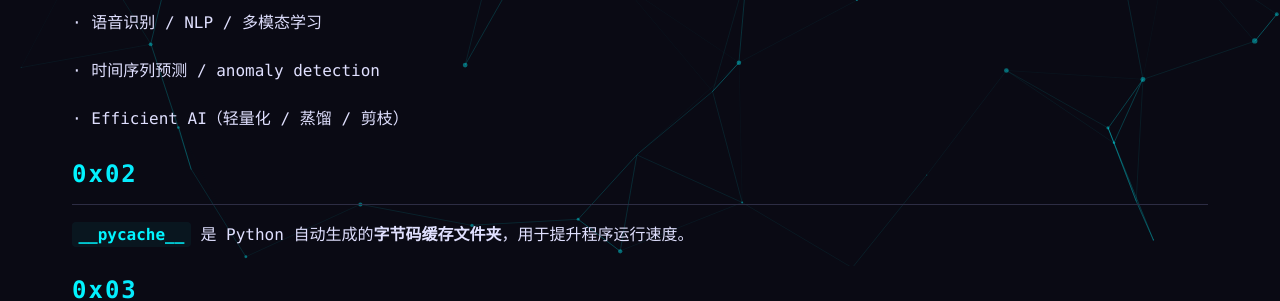
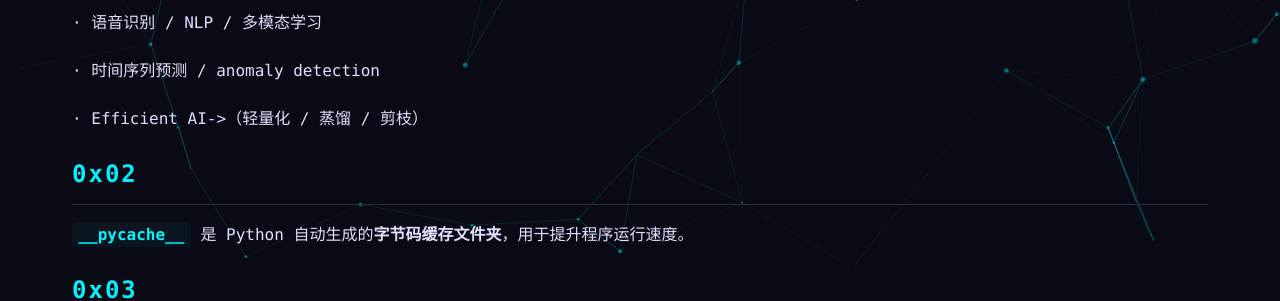
Before and after one commit to K0e1/k0e1.github.io, a Jekyll site: the page built from _posts/2026-07-04-dirary.md, in a window 1280 px wide. Shown: the part 634-935 px from the top of the page. Built offline with Jekyll 4.4.1, drawn with Linux system fonts in a browser that asks for light colours; our own code applies the rules of GitHub Pages for plain Markdown files.

Commit message:
重新提交

```diff
--- a/_posts/2026-07-04-dirary.md
+++ b/_posts/2026-07-04-dirary.md
@@ -18,7 +18,7 @@ tags: [成长, 网安]
 
 · 时间序列预测 / anomaly detection
 
-· Efficient AI（轻量化 / 蒸馏 / 剪枝）
+· Efficient AI->（轻量化 / 蒸馏 / 剪枝）
 
 ## 0x02
 
```
